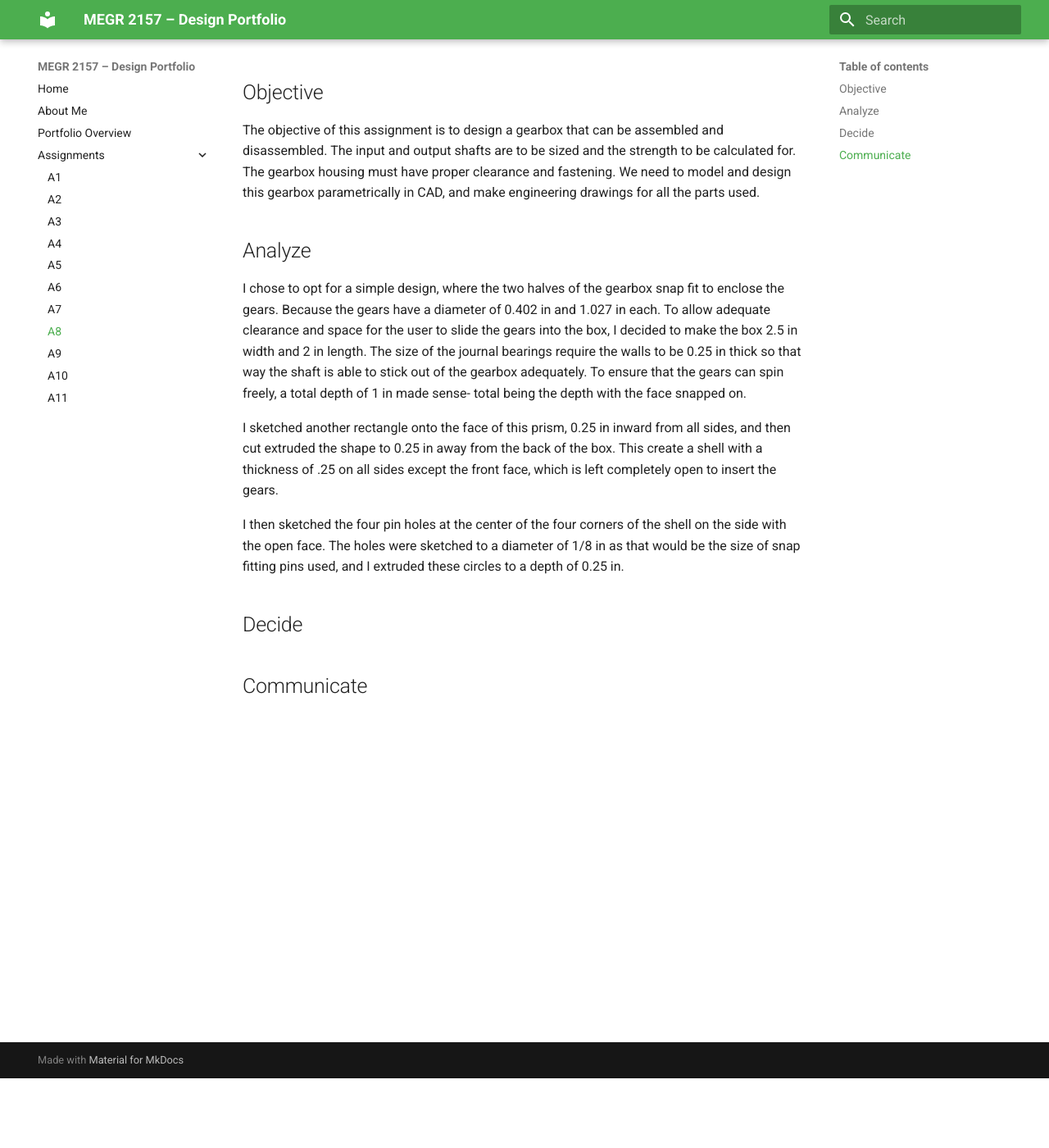
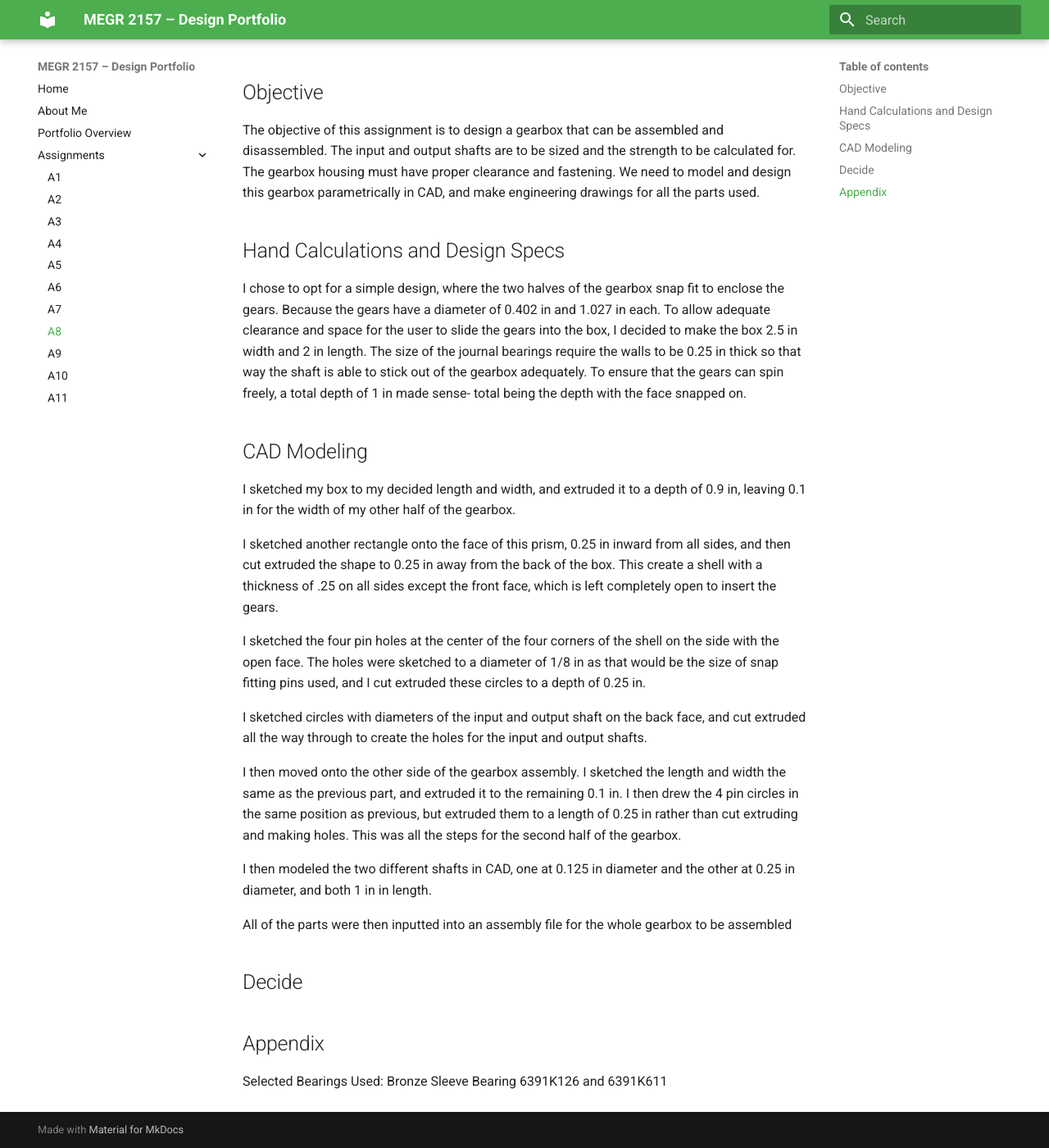
Before and after one commit to apaciore/megr2156-portfolio, an MkDocs documentation site: the page built from docs/assignments/A08/index.md, in a window 1280 px wide and 1400 px high, scrolled down 85 px. Shown: the whole window at 82% size. Built offline with MkDocs 1.6.1 and Material for MkDocs 9.7.7, drawn with Linux system fonts in a browser that asks for light colours.

Commit message:
Update index.md

```diff
--- a/docs/assignments/A08/index.md
+++ b/docs/assignments/A08/index.md
@@ -4,16 +4,31 @@
 The objective of this assignment is to design a gearbox that can be assembled and disassembled. The input and output shafts are to be sized and the strength to be calculated for. The gearbox housing must have proper clearance and fastening. We need to model and design this gearbox parametrically in CAD, and make engineering drawings for all the parts used.
 
 
-## Analyze
+## Hand Calculations and Design Specs
 I chose to opt for a simple design, where the two halves of the gearbox snap fit to enclose the gears. Because the gears have a diameter of 0.402 in and 1.027 in each. To allow adequate clearance and space for the user to slide the gears into the box, I decided to make the box 2.5 in width and 2 in length. The size of the journal bearings require the walls to be 0.25 in thick so that way the shaft is able to stick out of the gearbox adequately. To ensure that the gears can spin freely, a total depth of 1 in made sense- total being the depth with the face snapped on.
+
+## CAD Modeling
+
+I sketched my box to my decided length and width, and extruded it to a depth of 0.9 in, leaving 0.1 in for the width of my other half of the gearbox.
 
 I sketched another rectangle onto the face of this prism, 0.25 in inward from all sides, and then cut extruded the shape to 0.25 in away from the back of the box. This create a shell with a thickness of .25 on all sides except the front face, which is left completely open to insert the gears.
 
-I then sketched the four pin holes at the center of the four corners of the shell on the side with the open face. The holes were sketched to a diameter of 1/8 in as that would be the size of snap fitting pins used, and I extruded these circles to a depth of 0.25 in.
+I sketched the four pin holes at the center of the four corners of the shell on the side with the open face. The holes were sketched to a diameter of 1/8 in as that would be the size of snap fitting pins used, and I cut extruded these circles to a depth of 0.25 in.
+
+I sketched circles with diameters of the input and output shaft on the back face, and cut extruded all the way through to create the holes for the input and output shafts.
+
+I then moved onto the other side of the gearbox assembly. I sketched the length and width the same as the previous part, and extruded it to the remaining 0.1 in. I then drew the 4 pin circles in the same position as previous, but extruded them to a length of 0.25 in rather than cut extruding and making holes. This was all the steps for the second half of the gearbox.
+
+I then modeled the two different shafts in CAD, one at 0.125 in diameter and the other at 0.25 in diameter, and both 1 in in length.
+
+All of the parts were then inputted into an assembly file for the whole gearbox to be assembled
+
+
 
 
 
 ## Decide
 
 
-## Communicate
+## Appendix
+Selected Bearings Used: Bronze Sleeve Bearing 6391K126 and 6391K611
```
